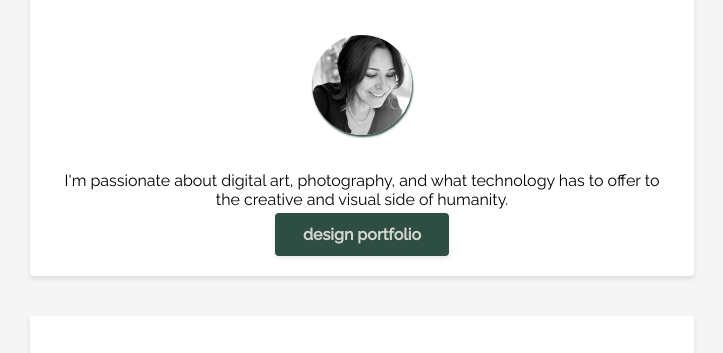
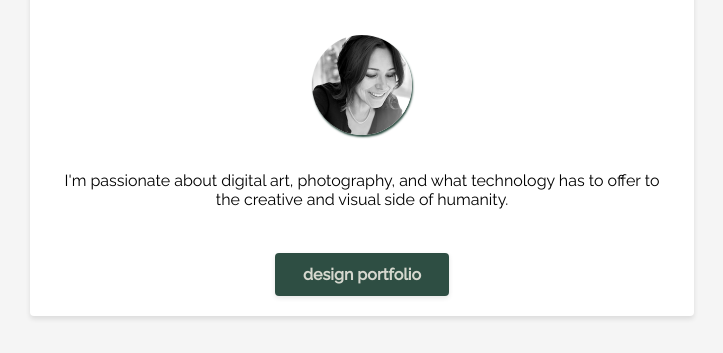
Before and after one commit to lunainde/profile, a plain HTML site: page index.html in a window 1280 px wide. Shown: the part 139-492 px from the top of the page, without its empty margins (278-1001 px from the left). Drawn offline with nearby package versions, Linux system fonts and the light colour scheme.

Commit message:
Added padding to p tag

```diff
--- a/index.html
+++ b/index.html
@@ -8,7 +8,7 @@
   </head>
   <body>
 
-    <div class="card-white">
+    <div class="card-white" id="introduction">
       <h1>Hello, I'm Diana 🤓</h1>
       <img src="images/profile.jpg" class="img-circle shadowed" alt="profile">
       <p>I'm passionate about digital art, photography, and what technology has to offer to the creative and visual side of humanity.</p>
--- a/style.css
+++ b/style.css
@@ -96,3 +96,7 @@ a:hover {
     width: 300px;
   }
 }
+
+#introduction p {
+  padding-bottom: 40px;
+}
```
